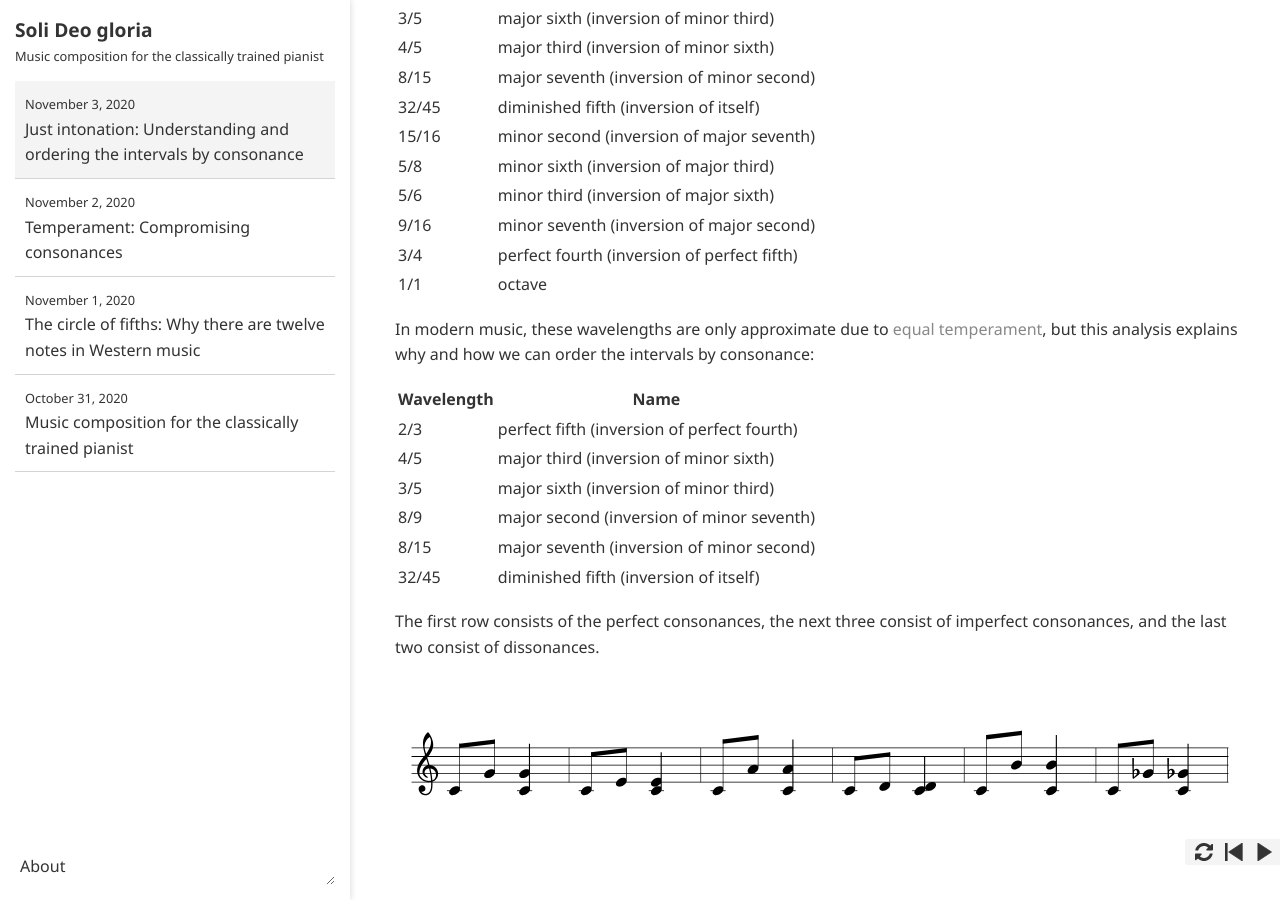
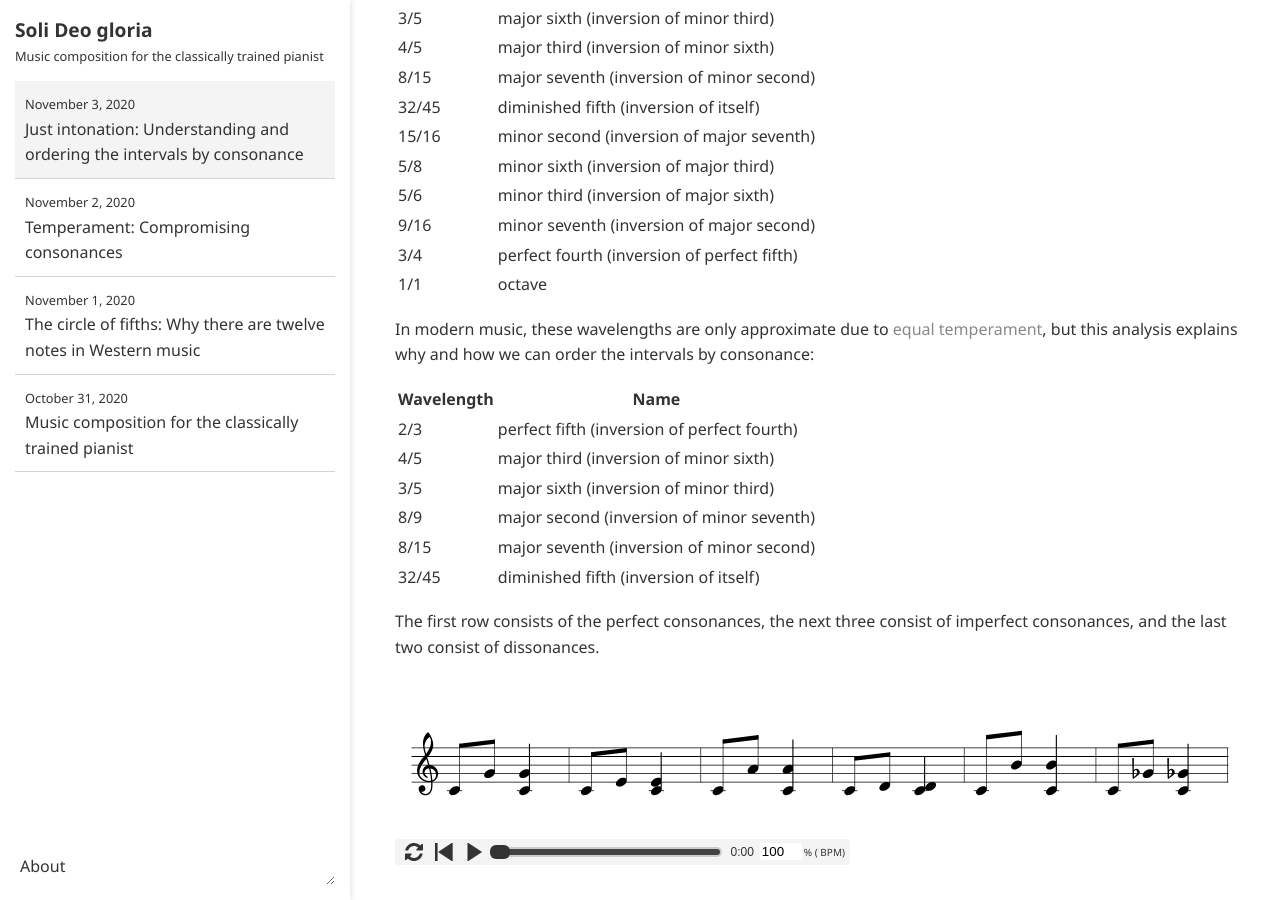
Before and after one commit to ansyblenetwork/sdg, a Jekyll site: the page built from _posts/2020-11-03-just-intonation-understanding-and-ordering-the.md, in a window 1280 px wide and 900 px high, scrolled down 1486 px. Built offline with Jekyll 4.4.1, drawn with Linux system fonts in a browser that asks for light colours; formulas are drawn with MathJax 3.

Commit message:
Update 2020-11-03-just-intonation-understanding-and-ordering-the.md

```diff
--- a/_posts/2020-11-03-just-intonation-understanding-and-ordering-the.md
+++ b/_posts/2020-11-03-just-intonation-understanding-and-ordering-the.md
@@ -72,7 +72,7 @@ The first row consists of the perfect consonances, the next three consist of imp
 
 <div style="display:flex; flex-direction:column; align-items:center">
 <div id="paper"></div>
-<div id="controller" style="position:relative; width:100%; left:calc(360px + 35px); padding-left:calc(360px + 35px);"></div>
+<div id="controller" style="position:relative; width:100%; left:calc(-360px - 35px); padding-left:calc(360px + 35px);"></div>
 <button id="activate-audio" style="display:none;">Play</button>
 <button id="stop-audio" style="display:none;">Stop</button>
 <div id='audio-error' style="display:none;">Audio is not supported in this browser.</div>
```
